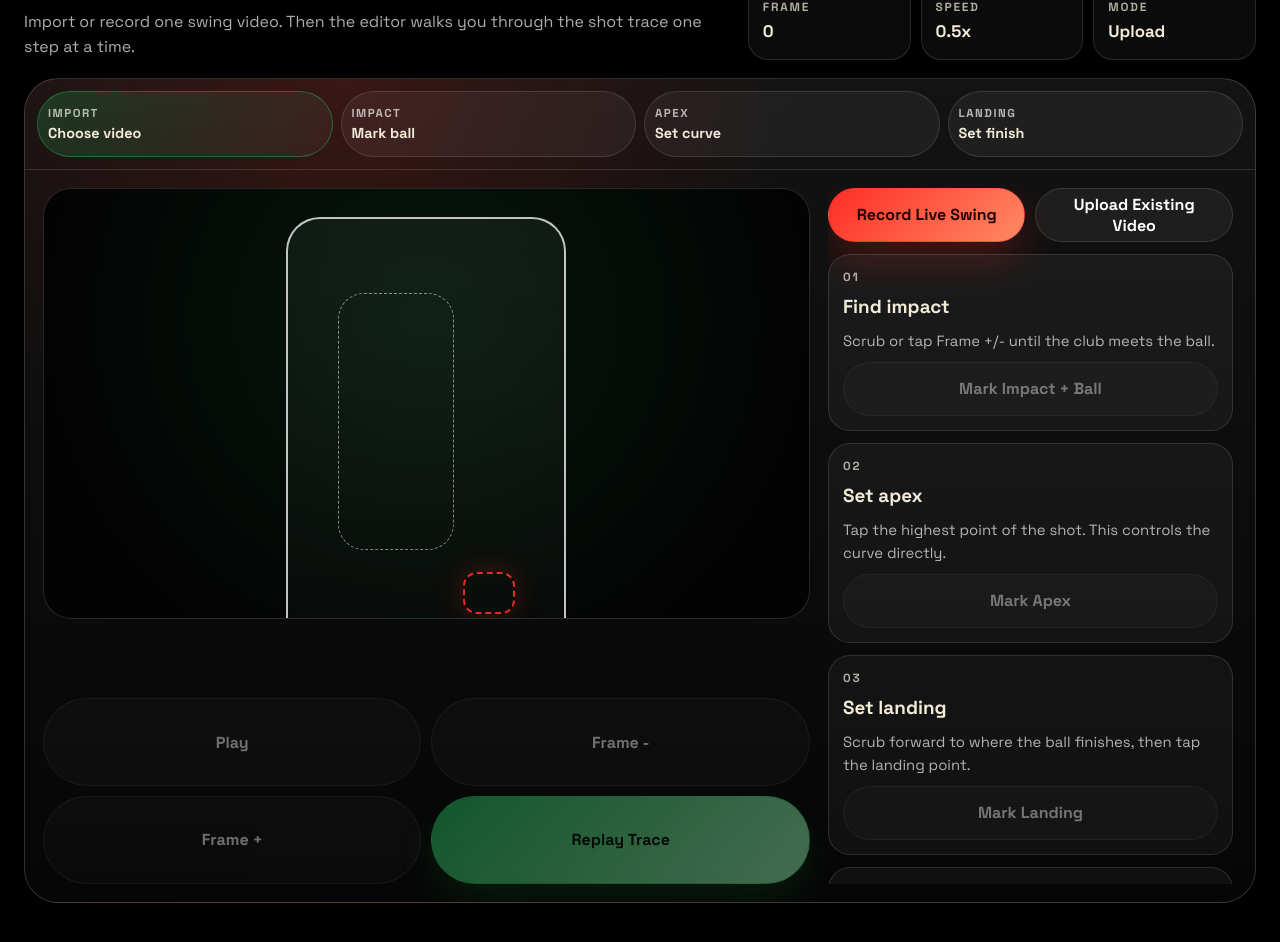
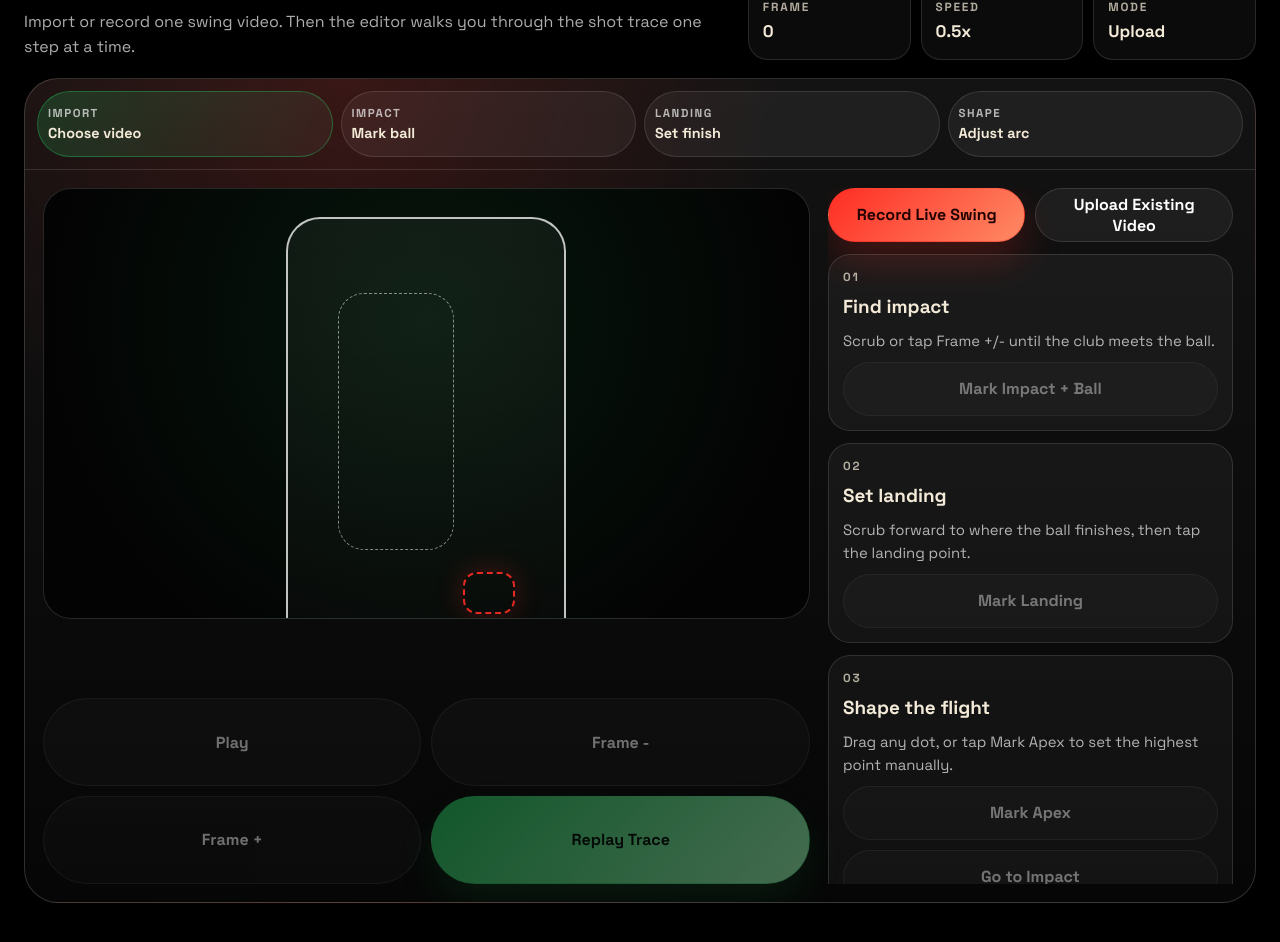
Before and after one commit to sketchyz88/earnings, a React (Vite) app in the folder FairwayIQ/: page / in a window 1280 px wide. Shown: the part 2480-3422 px from the top of the page. Built offline with nearby package versions, Linux system fonts and the light colour scheme.

Commit message:
fix: unblock landing point placement

```diff
--- a/FairwayIQ/src/App.jsx
+++ b/FairwayIQ/src/App.jsx
@@ -4,8 +4,8 @@ const PLAYBACK_PRESETS = [0.25, 0.5, 0.75, 1];
 const STEPS = [
   { id: 0, label: "Import", title: "Choose video" },
   { id: 1, label: "Impact", title: "Mark ball" },
-  { id: 2, label: "Apex", title: "Set curve" },
-  { id: 3, label: "Landing", title: "Set finish" },
+  { id: 2, label: "Landing", title: "Set finish" },
+  { id: 3, label: "Shape", title: "Adjust arc" },
 ];
 const PRODUCT_DROPS = [
   {
@@ -82,7 +82,7 @@ function App() {
   }, [playbackRate]);
 
   const currentFrame = Math.max(0, Math.round(timelineValue * fps));
-  const activeStep = !sourceUrl ? 0 : !startPoint ? 1 : !apexPoint ? 2 : !endPoint ? 3 : 4;
+  const activeStep = !sourceUrl ? 0 : !startPoint ? 1 : !endPoint ? 2 : 3;
   const readyToTrace = Boolean(sourceUrl && startPoint && apexPoint && endPoint && impactTime != null);
   const flightEndTime = impactTime == null ? curveSettings.flightTime : impactTime + curveSettings.flightTime;
 
@@ -197,10 +197,26 @@ function App() {
       setImpactTime(time);
       setImpactFrame(Math.round(time * fps));
       setStartPoint(point);
-      setApexPoint((current) => current ?? defaultApexFromStart(point));
+      setApexPoint(null);
       setPlacementMode(null);
       setSelectedHandle("start");
-      setStatus("Start point locked. Step 2: tap Set Apex and place the highest point of the ball flight.");
+      setStatus("Start point locked. Step 2: scrub forward, tap Mark Landing, then tap where the ball lands or disappears.");
+      return;
+    }
+
+    if (placementMode === "end") {
+      const point = getOverlayPoint(event);
+      const time = videoRef.current?.currentTime ?? timelineValue;
+      const flightTime = startPoint ? estimateFlightTime(startPoint, point, curveSettings.ballSpeed) : 1.25;
+      setEndPoint(point);
+      if (startPoint && !apexPoint) {
+        setApexPoint(defaultApexFromShot(startPoint, point));
+      }
+      setLandingFrame(Math.round(time * fps));
+      setCurveSettings((current) => ({ ...current, flightTime }));
+      setPlacementMode(null);
+      setSelectedHandle("end");
+      setStatus("Trace is ready. Drag the white apex dot to shape the arc, or drag start/landing to correct the anchors.");
       return;
     }
 
@@ -209,20 +225,7 @@ function App() {
       setApexPoint(point);
       setPlacementMode(null);
       setSelectedHandle("apex");
-      setStatus("Apex locked. Step 3: scrub to where the ball lands or disappears and tap Mark Landing.");
-      return;
-    }
-
-    if (placementMode === "end") {
-      const point = getOverlayPoint(event);
-      const time = videoRef.current?.currentTime ?? timelineValue;
-      const flightTime = startPoint ? estimateFlightTime(startPoint, point, curveSettings.ballSpeed) : 1.25;
-      setEndPoint(point);
-      setLandingFrame(Math.round(time * fps));
-      setCurveSettings((current) => ({ ...current, flightTime }));
-      setPlacementMode(null);
-      setSelectedHandle("end");
-      setStatus("Trace is ready. Drag the start, apex, or landing dot until it matches the shot.");
+      setStatus(endPoint ? "Apex updated. Replay or export when the arc matches the shot." : "Apex saved. Now set the landing point.");
     }
   }
 
@@ -505,8 +508,8 @@ function App() {
                       className="tracer-video"
                       src={sourceUrl}
                       playsInline
-                      controls
                       preload="metadata"
+                      controls={false}
                       onLoadedMetadata={(event) => {
                         const nextDuration = event.currentTarget.duration || 0;
                         const width = event.currentTarget.videoWidth || 16;
@@ -540,6 +543,12 @@ function App() {
                         {apexHandle ? <TraceHandle point={apexHandle} type="apex" active={selectedHandle === "apex"} onPointerDown={(event) => beginDrag(event, "apex")} /> : null}
                         {endPoint ? <TraceHandle point={endPoint} type="end" active={selectedHandle === "end"} onPointerDown={(event) => beginDrag(event, "end")} /> : null}
                       </svg>
+                      {placementMode ? (
+                        <div className="placement-banner">
+                          <strong>{placementMode === "start" ? "Tap the ball at impact" : placementMode === "end" ? "Tap the landing point" : "Tap the apex point"}</strong>
+                          <span>{placementMode === "end" ? "If the ball leaves frame, tap where it disappeared." : "You can drag this dot later."}</span>
+                        </div>
+                      ) : null}
                     </div>
                   </>
                 ) : (
@@ -613,29 +622,12 @@ function App() {
 
                 <article className={activeStep === 2 ? "instruction-card active" : "instruction-card"}>
                   <span>02</span>
-                  <h3>Set apex</h3>
-                  <p>Tap the highest point of the shot. This controls the curve directly.</p>
-                  <button
-                    className="secondary-button"
-                    type="button"
-                    disabled={!startPoint}
-                    onClick={() => {
-                      setPlacementMode("apex");
-                      setStatus("Tap the highest point of the tracer. You can drag it again later.");
-                    }}
-                  >
-                    Mark Apex
-                  </button>
-                </article>
-
-                <article className={activeStep === 3 ? "instruction-card active" : "instruction-card"}>
-                  <span>03</span>
                   <h3>Set landing</h3>
                   <p>Scrub forward to where the ball finishes, then tap the landing point.</p>
                   <button
                     className="secondary-button"
                     type="button"
-                    disabled={!apexPoint}
+                    disabled={!startPoint}
                     onClick={() => {
                       setPlacementMode("end");
                       setStatus("Tap where the ball landed or disappeared. You can adjust the curve after.");
@@ -646,10 +638,21 @@ function App() {
                 </article>
 
                 <article className={readyToTrace ? "instruction-card active" : "instruction-card"}>
-                  <span>04</span>
+                  <span>03</span>
                   <h3>Shape the flight</h3>
-                  <p>Drag any dot. The replay and export use this exact same path.</p>
+                  <p>Drag any dot, or tap Mark Apex to set the highest point manually.</p>
                   <div className="tiny-grid">
+                    <button
+                      className="secondary-button"
+                      type="button"
+                      disabled={!startPoint}
+                      onClick={() => {
+                        setPlacementMode("apex");
+                        setStatus("Tap the highest point of the tracer arc. This is optional but helps match real ball flight.");
+                      }}
+                    >
+                      Mark Apex
+                    </button>
                     <button className="secondary-button" type="button" onClick={jumpToImpact} disabled={!readyToTrace}>Go to Impact</button>
                     <button className="secondary-button" type="button" onClick={resetTrace} disabled={!startPoint && !apexPoint && !endPoint}>Reset</button>
                   </div>
@@ -724,10 +727,13 @@ function RangeField({ label, value, min, max, disabled, onChange }) {
   );
 }
 
-function defaultApexFromStart(start) {
+function defaultApexFromShot(start, end) {
+  const distance = Math.hypot(end.x - start.x, end.y - start.y);
+  const lift = clamp(distance * 0.32, 12, 34);
+
   return {
-    x: clamp(start.x + 18, 0, 100),
-    y: clamp(start.y - 28, 0, 100),
+    x: clamp((start.x + end.x) / 2, 0, 100),
+    y: clamp(Math.min(start.y, end.y) - lift, 0, 100),
   };
 }
 
--- a/FairwayIQ/src/styles.css
+++ b/FairwayIQ/src/styles.css
@@ -519,6 +519,32 @@ code {
   cursor: crosshair;
 }
 
+.placement-banner {
+  position: absolute;
+  left: 12px;
+  right: 12px;
+  bottom: 12px;
+  z-index: 4;
+  display: grid;
+  gap: 4px;
+  padding: 12px 14px;
+  border: 1px solid rgba(255, 45, 36, 0.38);
+  border-radius: 18px;
+  background: rgba(0, 0, 0, 0.72);
+  box-shadow: 0 16px 40px rgba(0, 0, 0, 0.42);
+  pointer-events: none;
+}
+
+.placement-banner strong {
+  color: var(--white);
+  font-size: 0.96rem;
+}
+
+.placement-banner span {
+  color: var(--cream-dim);
+  font-size: 0.82rem;
+}
+
 .trace-svg {
   width: 100%;
   height: 100%;
```
